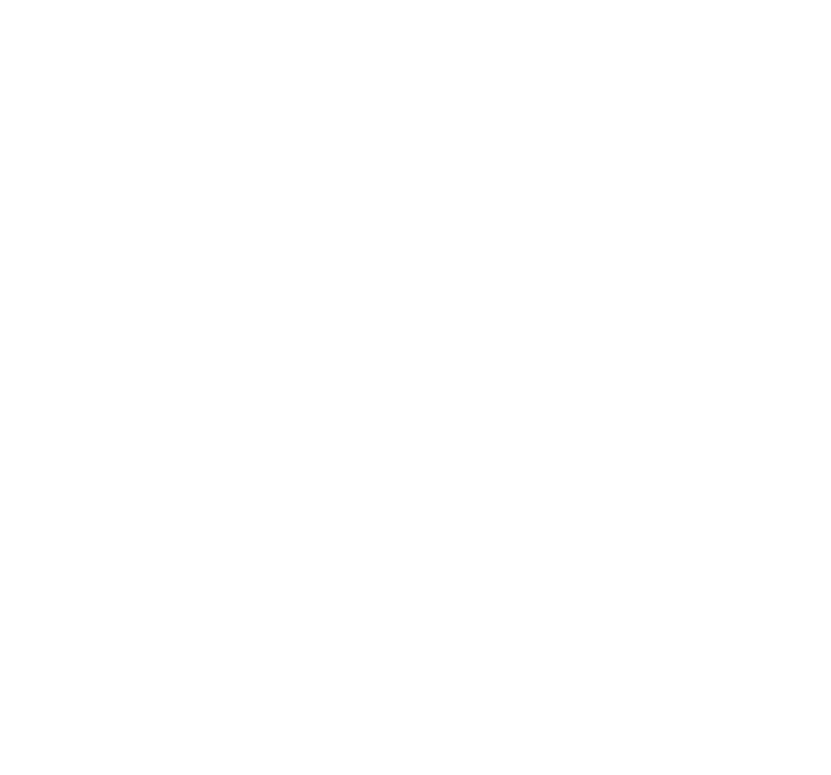
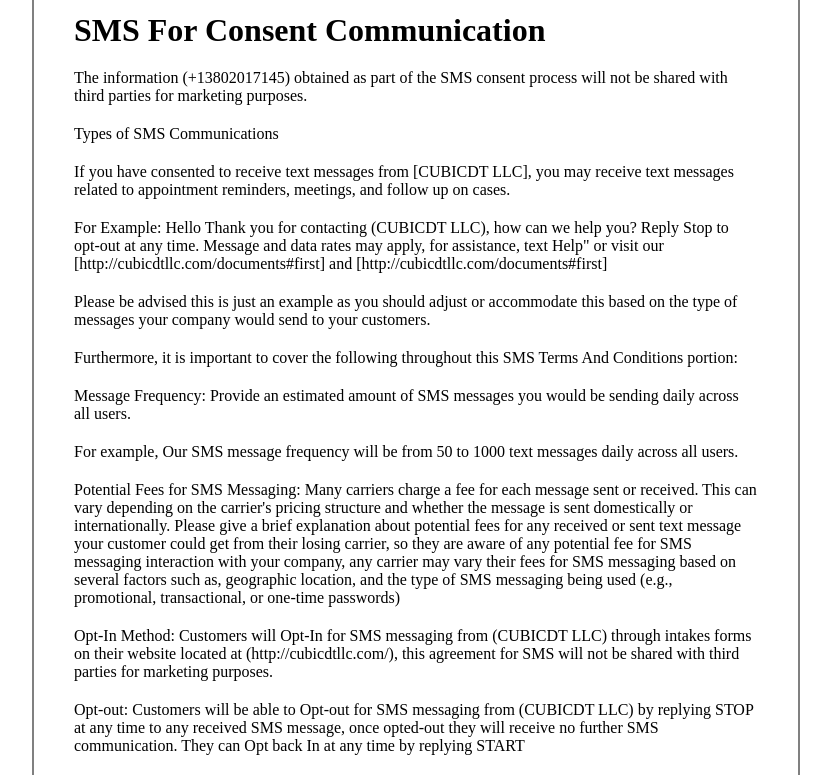
Before and after one commit to Hypernova-org/-cubicdtllc-front, a React (Create React App) app: page /documents in a window 1280 px wide. Shown: the part 5660-6435 px from the top of the page, without its empty margins (224-1055 px from the left). Before the commit the page ends 5656 px from the top, so only its background shows below. Built offline with nearby package versions, Linux system fonts and the light colour scheme.

Commit message:
latest commits

```diff
--- a/src/components/footer/index.jsx
+++ b/src/components/footer/index.jsx
@@ -22,4 +22,4 @@
   )
 }
 
-export default Footer
+export default Footer;
--- a/src/pages/documents/index.jsx
+++ b/src/pages/documents/index.jsx
@@ -7,16 +7,11 @@
     if (hash) {
       const element = document.querySelector(hash);
       if (element) {
-        // Get the position of the element relative to the top of the document
         const elementPosition = element.getBoundingClientRect().top + window.scrollY;
-
-        // Offset for the navbar or desired spacing (100px in this case)
         const offset = 100;
-
-        // Scroll to the adjusted position
         window.scrollTo({
           top: elementPosition - offset,
-          behavior: 'smooth', // Smooth scrolling
+          behavior: 'smooth',
         });
       }
     }
@@ -120,8 +115,24 @@
         <p>By phone number: 380.201.7145</p>
         <p>SMS consent and phone numbers provided for SMS purposes will not be shared with any third parties or affiliates for marketing purposes.</p>
     </div>
+
+    <div className='doc_con1'>
+    <h1>SMS For Consent Communication</h1>
+        <p>The information (+13802017145) obtained as part of the SMS consent process will not be shared with third parties for marketing purposes.</p>
+        <p>Types of SMS Communications</p>
+        <p>If you have consented to receive text messages from [CUBICDT LLC], you may receive text messages related to appointment reminders, meetings, and follow up on cases. </p>
+        <p>For Example: Hello Thank you for contacting (CUBICDT LLC), how can we help you? Reply Stop to opt-out at any time. Message and data rates may apply, for assistance, text Help" or visit our [http://cubicdtllc.com/documents#first] and [http://cubicdtllc.com/documents#first]</p>
+        <p>Please be advised this is just an example as you should adjust or accommodate this based on the type of messages your company would send to your customers. </p>
+        <p>Furthermore, it is important to cover the following throughout this SMS Terms And Conditions portion: </p>
+        <p>Message Frequency: Provide an estimated amount of SMS messages you would be sending daily across all users. </p>
+        <p>For example, Our SMS message frequency will be from 50 to 1000 text messages daily across all users. </p>
+        <p>Potential Fees for SMS Messaging: Many carriers charge a fee for each message sent or received. This can vary depending on the carrier's pricing structure and whether the message is sent domestically or internationally. Please give a brief explanation about potential fees for any received or sent text message your customer could get from their losing carrier, so they are aware of any potential fee for SMS messaging interaction with your company, any carrier may vary their fees for SMS messaging based on several factors such as, geographic location, and the type of SMS messaging being used (e.g., promotional, transactional, or one-time passwords)</p>
+        <p>Opt-In Method: Customers will Opt-In for SMS messaging from (CUBICDT LLC) through intakes forms on their website located at (http://cubicdtllc.com/), this agreement for SMS will not be shared with third parties for marketing purposes.</p>
+        <p>Opt-out: Customers will be able to Opt-out for SMS messaging from (CUBICDT LLC) by replying STOP at any time to any received SMS message, once opted-out they will receive no further SMS communication. They can Opt back In at any time by replying START</p>
+        <p>If your SMS Terms And Conditions will be within your privacy policy, please refer to it by adding the actual hyperlink that will take to your privacy policy for Customers to review it in detail, if your SMS Terms And Conditions will be built up in a stand-alone document please do the same, referring to the privacy policy will be highly recommended and will limit delays in the SMS approval process.</p>
+    </div>
     </>
   )
 }
 
-export default Documents
+export default Documents;
```
